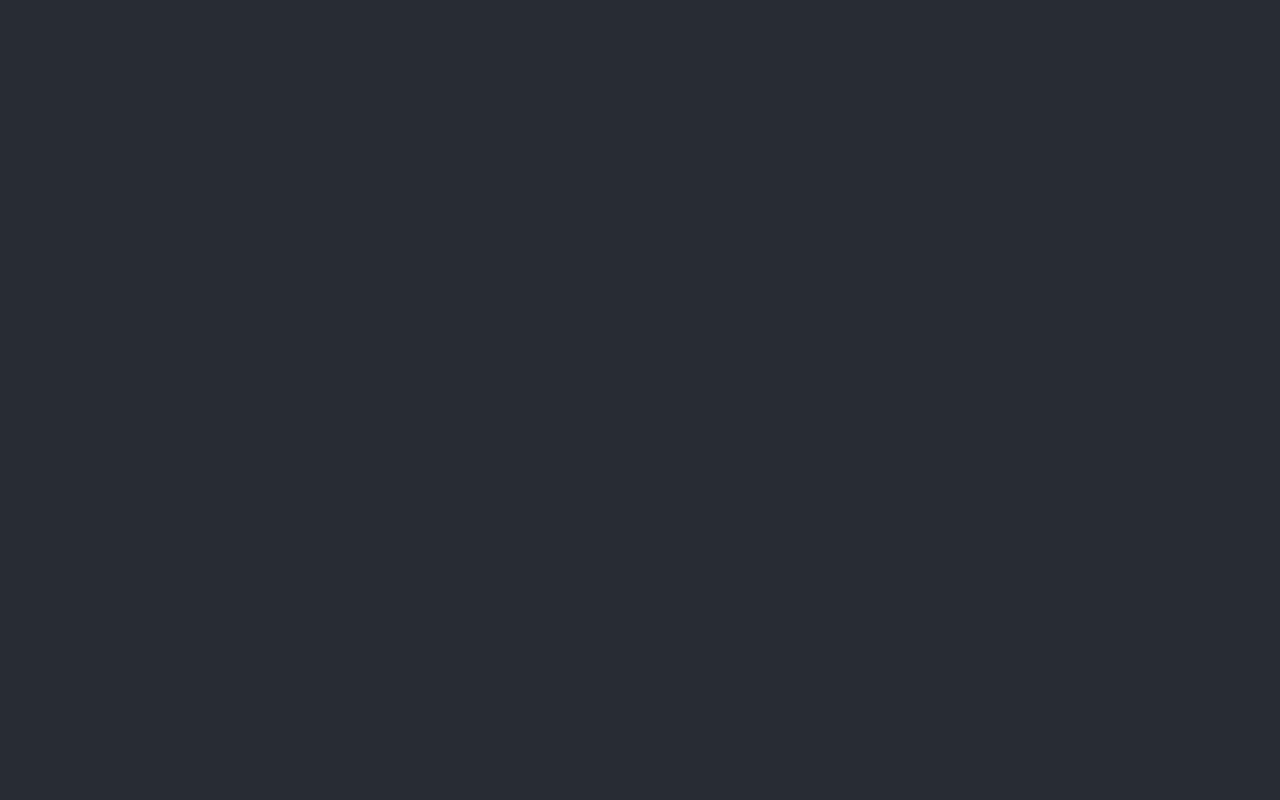
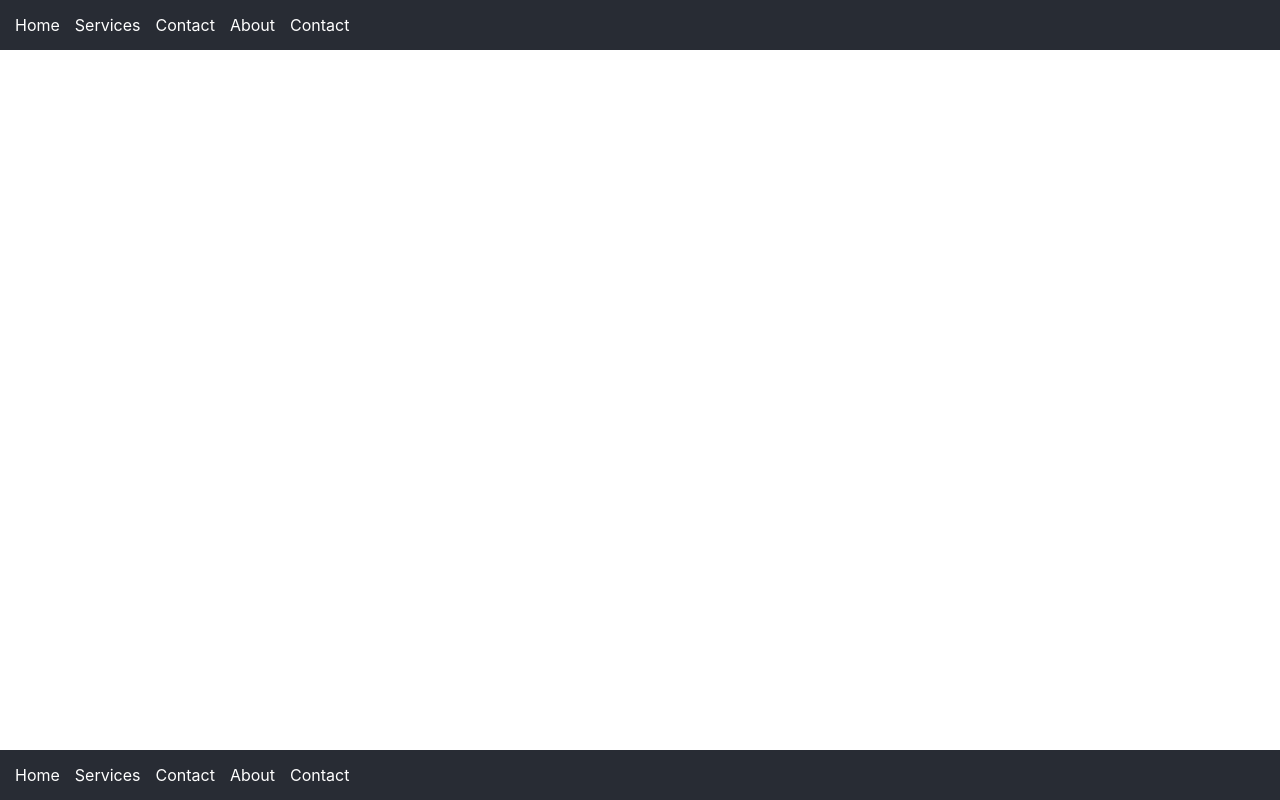
Before and after one commit to giojojua/to-do, a React (Create React App) app: page / in a window 1280 px wide. Built offline with nearby package versions, Linux system fonts and the light colour scheme.

Commit message:
react app installed

```diff
--- a/src/App.css
+++ b/src/App.css
@@ -1,38 +1,27 @@
-.App {
-    text-align: center;
+* {
+    padding: 0;
+    margin: 0;
+    box-sizing: border-box;
 }
 
-.App-logo {
-    height: 40vmin;
-    pointer-events: none;
+header, footer {
+    background-color: #282c34;
+    padding: 15px;
 }
 
-@media (prefers-reduced-motion: no-preference) {
-    .App-logo {
-        animation: App-logo-spin infinite 20s linear;
-    }
+ul {
+    list-style: none;
+    display: flex;
+    gap: 15px;
 }
 
-.App-header {
-    background-color: #282c34;
-    min-height: 100vh;
-    display: flex;
-    flex-direction: column;
-    align-items: center;
-    justify-content: center;
-    font-size: calc(10px + 2vmin);
-    color: white;
+nav a {
+    text-decoration: none;
+    color: #fff;
 }
 
-.App-link {
-    color: #61dafb;
+footer {
+    width: 100%;
+    position: fixed;
+    bottom: 0;
 }
-
-@keyframes App-logo-spin {
-    from {
-        transform: rotate(0deg);
-    }
-    to {
-        transform: rotate(360deg);
-    }
-}
--- a/src/App.js
+++ b/src/App.js
@@ -1,10 +1,19 @@
 import './App.css';
+import Navbar from "./Navbar";
+import Footer from "./Footer";
 
 function App() {
     return (
         <div className="App">
             <header className="App-header">
+                <Navbar/>
             </header>
+            <section className="Container">
+
+            </section>
+            <footer className="App-footer">
+                <Footer/>
+            </footer>
         </div>
     );
 }
--- /dev/null
+++ b/src/Footer.js
@@ -0,0 +1,9 @@
+import Navbar from "./Navbar";
+
+export default function Footer() {
+    return (
+        <>
+            <Navbar/>
+        </>
+    )
+}
--- /dev/null
+++ b/src/Navbar.js
@@ -0,0 +1,15 @@
+export default function Navbar() {
+    return (
+        <>
+            <nav>
+                <ul>
+                    <li><a href="#home">Home</a></li>
+                    <li><a href="#services">Services</a></li>
+                    <li><a href="#team">Contact</a></li>
+                    <li><a href="#about">About</a></li>
+                    <li><a href="#contact">Contact</a></li>
+                </ul>
+            </nav>
+        </>
+    )
+}
```
Also changed, not shown: src/Register.js (added).
